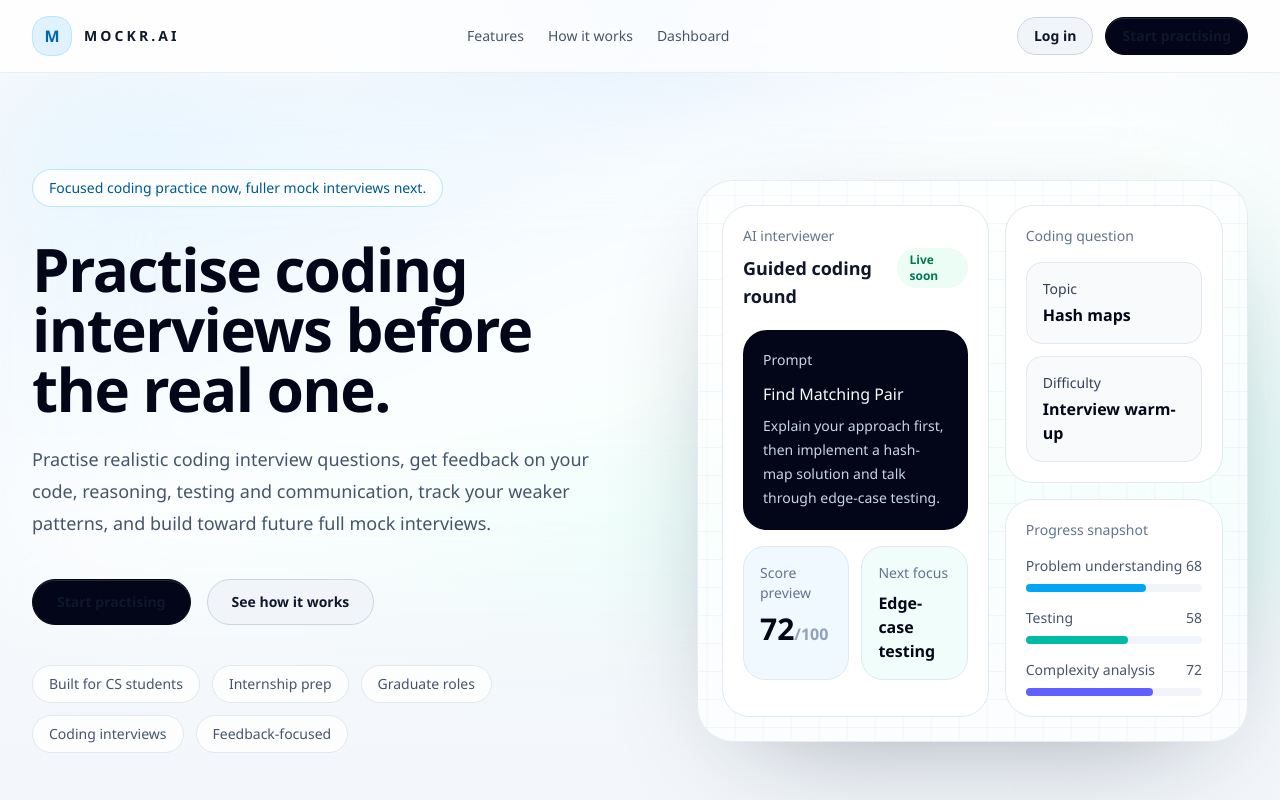
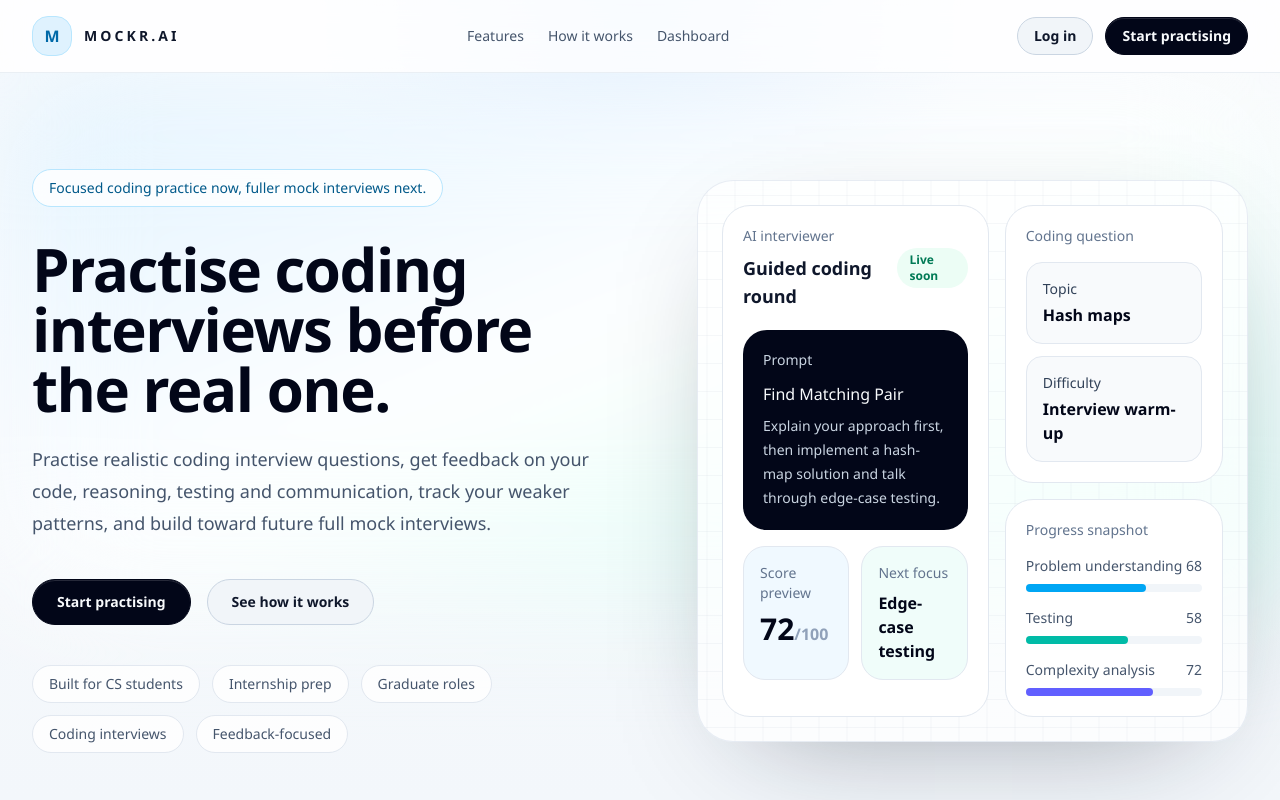
Before and after one commit to shahaidrr/mockr, a Next.js app: page / in a window 1280 px wide. Shown: the top 800 px of the page. Built offline with nearby package versions, Linux system fonts and the light colour scheme.

Commit message:
Small change to <a> color inheritance to fix buttons

```diff
--- a/app/globals.css
+++ b/app/globals.css
@@ -34,7 +34,7 @@ body {
 }
 
 a {
-  color: inherit;
+  /* color: inherit; */
   text-decoration: none;
 }
 
```
